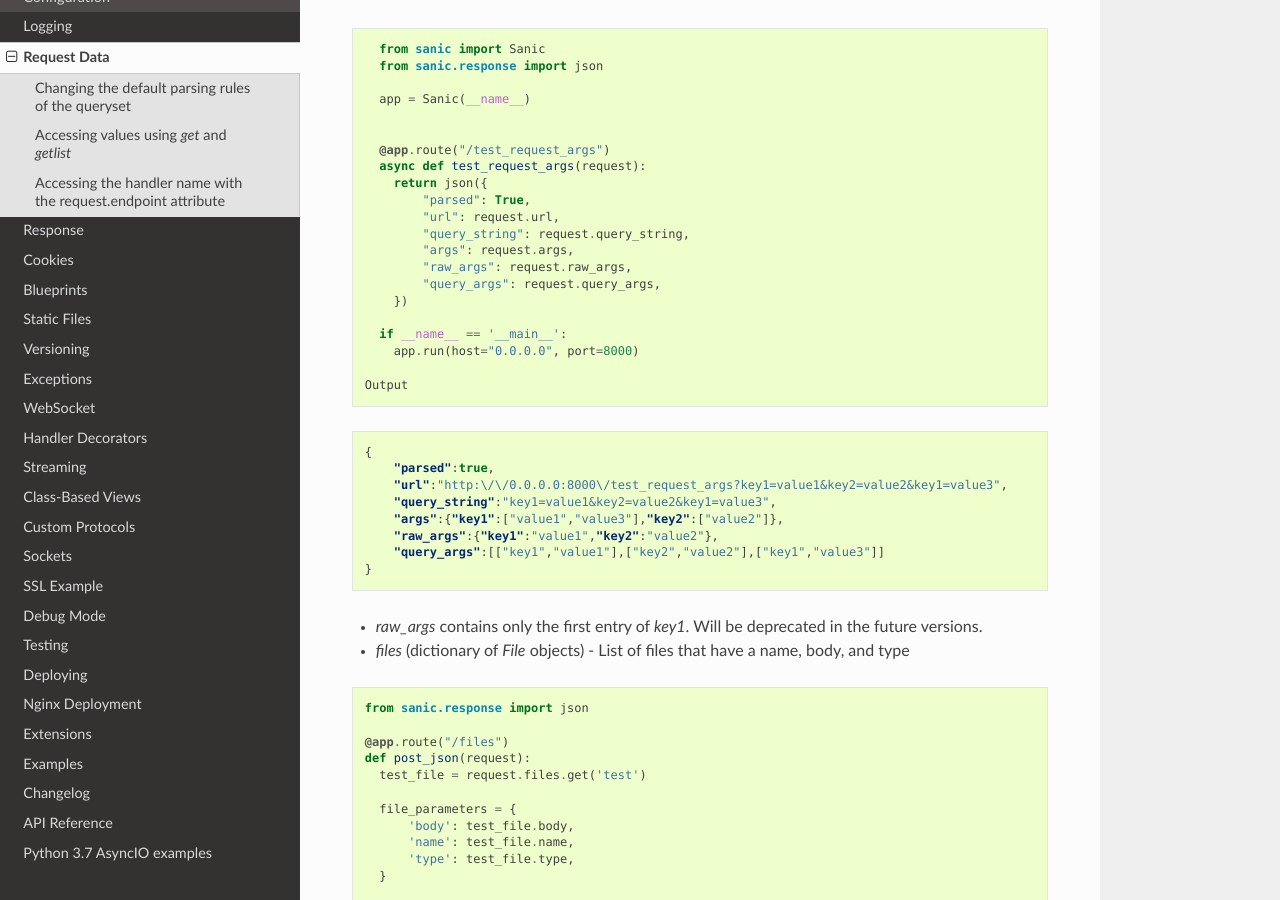
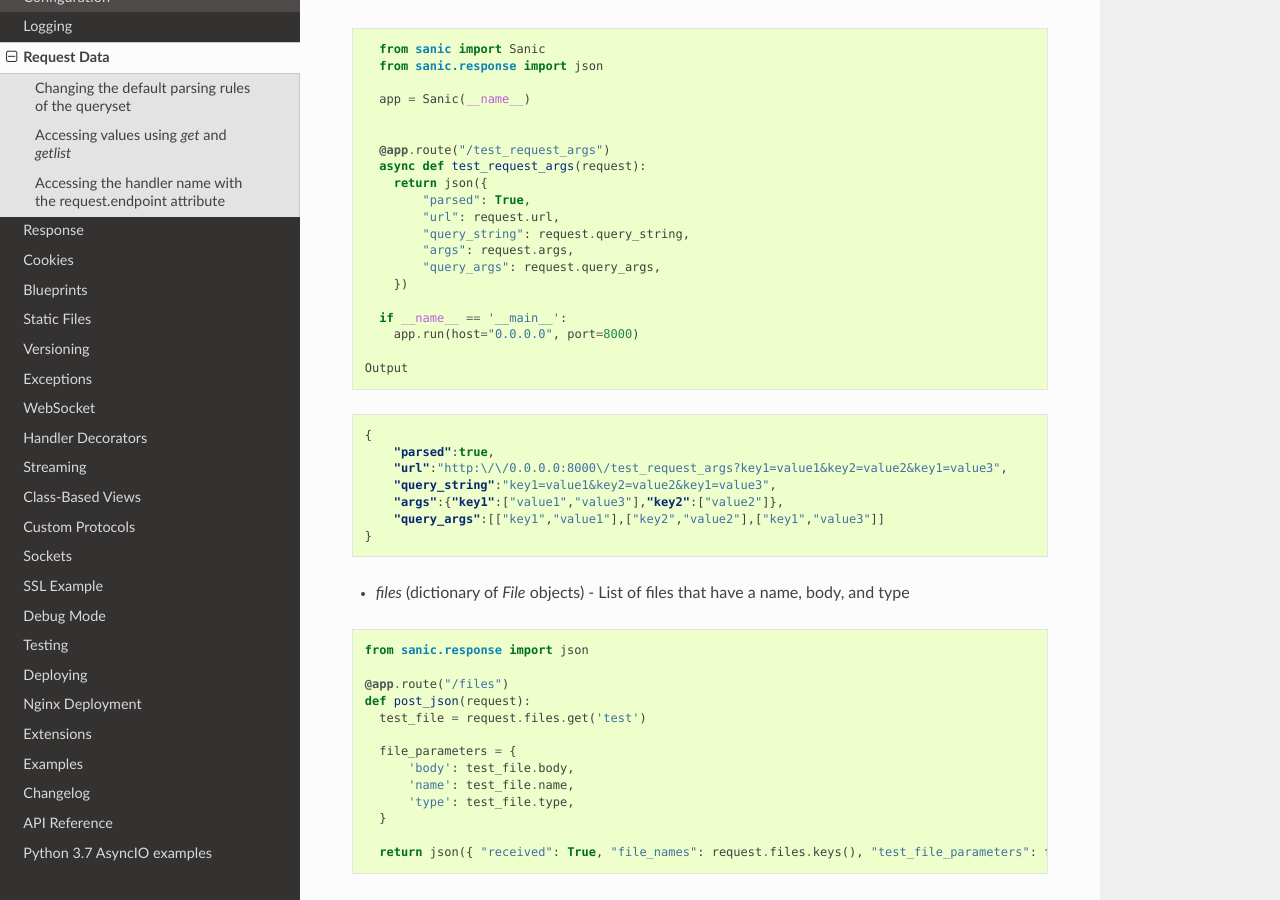
Before and after one commit to sanic-org/sanic, a Sphinx documentation site: the page built from docs/sanic/request_data.rst, in a window 1280 px wide and 900 px high, scrolled down 1026 px. Built offline with Sphinx 7.4.7 and the Read the Docs theme 2.0.0, drawn with Linux system fonts in a browser that asks for light colours; pages that are not in the unit, such as notebooks, are missing from menus.

Commit message:
Remove raw_args from docs (deprecated feature removed in Sanic 20.3).

```diff
--- a/docs/sanic/request_data.rst
+++ b/docs/sanic/request_data.rst
@@ -56,7 +56,6 @@
           "url": request.url,
           "query_string": request.query_string,
           "args": request.args,
-          "raw_args": request.raw_args,
           "query_args": request.query_args,
       })
 
@@ -72,11 +71,8 @@
         "url":"http:\/\/0.0.0.0:8000\/test_request_args?key1=value1&key2=value2&key1=value3",
         "query_string":"key1=value1&key2=value2&key1=value3",
         "args":{"key1":["value1","value3"],"key2":["value2"]},
-        "raw_args":{"key1":"value1","key2":"value2"},
         "query_args":[["key1","value1"],["key2","value2"],["key1","value3"]]
     }
-
-- `raw_args` contains only the first entry of `key1`. Will be deprecated in the future versions.
 
 - `files` (dictionary of `File` objects) - List of files that have a name, body, and type
 
```
